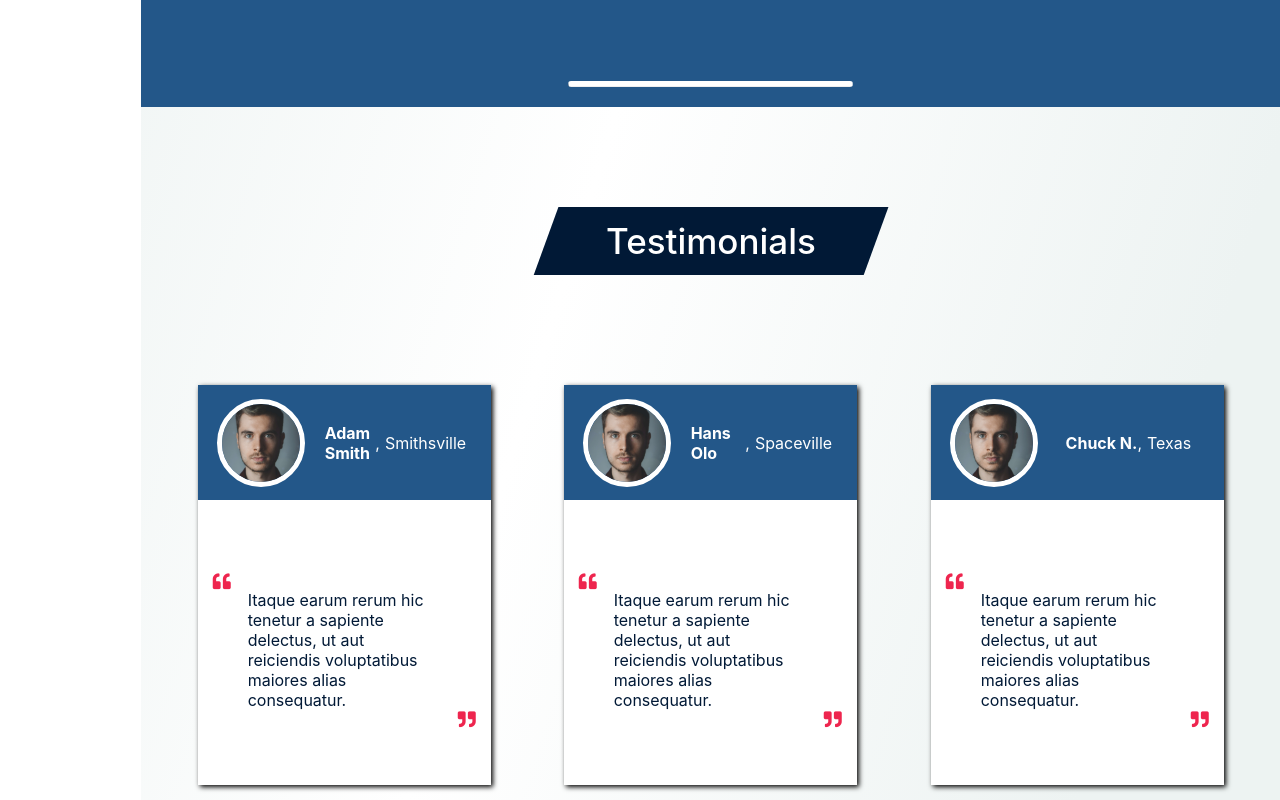
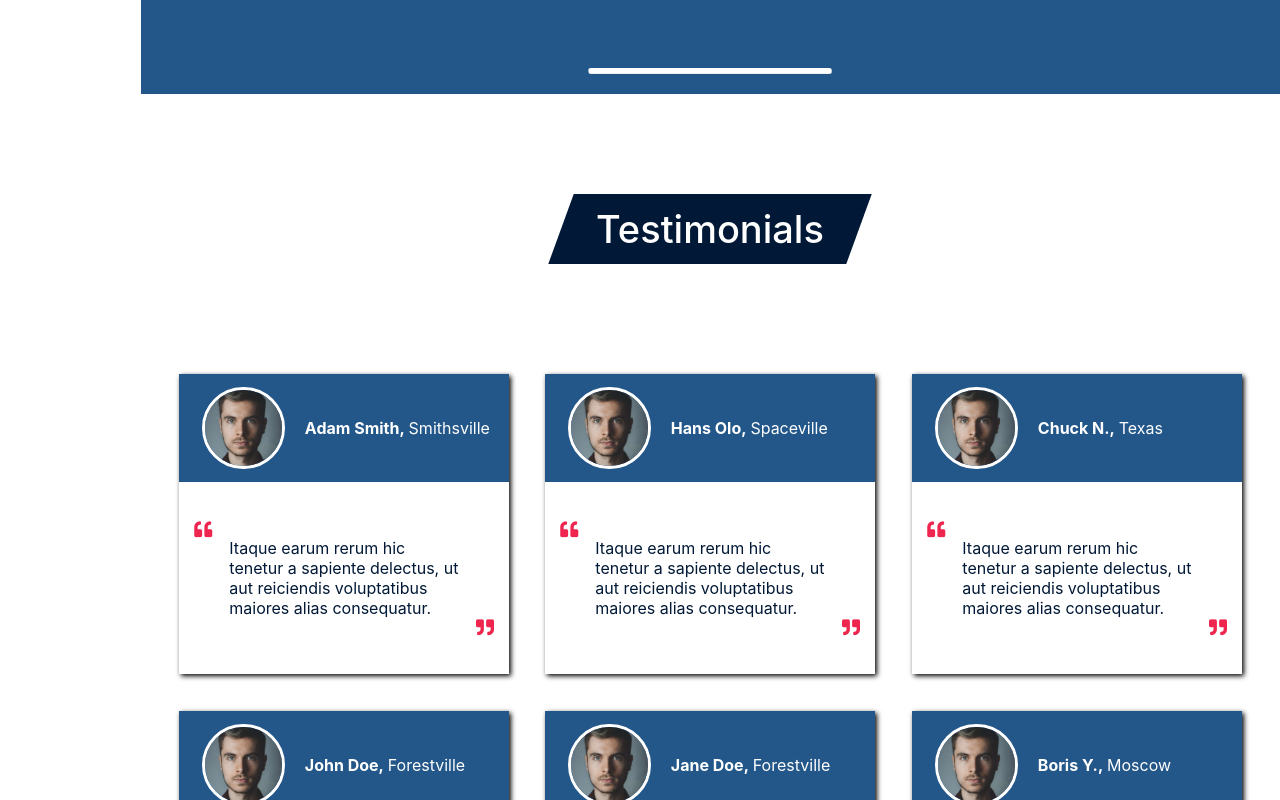
Before and after one commit to jjcreator/business-page, a React (Create React App) app: page / in a window 1280 px wide. Shown: the part 2000-2800 px from the top of the page. Built offline with nearby package versions, Linux system fonts and the light colour scheme.

Commit message:
reworked cta, added media queries

```diff
--- a/src/App.css
+++ b/src/App.css
@@ -8,6 +8,7 @@
   margin: 0 0 0 11%;
   padding: 0;
   position: relative;
+  height: 100%;
 }
 
 .flexColumn {
@@ -33,16 +34,17 @@
 }
 
 @media screen and (max-width: 1100px) {
+
+  .bigText {
+    font-size: 22px;
+  }
+}
+@media (max-width: 900px) {
   .pageContainer {
     width: 100%;
     margin: 0;
   }
   .bigText {
-    font-size: 22px;
-  }
-}
-@media (max-width: 900px) {
-  .bigText {
     font-size: 20px;
   }
 }
--- a/src/components/MainPage/CallToAction.js
+++ b/src/components/MainPage/CallToAction.js
@@ -1,13 +1,18 @@
 import React from 'react'
 import styles from "../../modules/mainStyle.module.css"
 import { Link } from "react-router-dom"
+import ScrollAnimation from 'react-animate-on-scroll'
 
 function CallToAction() {
     return (
+        <ScrollAnimation animateIn="slideInLeft" duration={3} animateOnce={false} offset={100} delay={2000}>
         <div id={styles.callToAction}>
-            <p>Still not sure if we can help? Get in touch and get a <span>free consultation online!</span> </p>
+            <img id={styles.ctaImg} src="/woman1.jpg" alt="woman calling"/>
+            <p>Still not sure if we can help? Get in touch and get a <span>free consultation online!</span></p>
+
             <Link to="/contact" id={styles.contact}>Contact us</Link>
         </div>
+        </ScrollAnimation>
     )
 }
 
--- a/src/components/MainPage/TestimonialCard.js
+++ b/src/components/MainPage/TestimonialCard.js
@@ -8,10 +8,10 @@ function TestimonialCard(props) {
             <div className={`${styles.testimonialCard} animate__zoomIn animate__delay-${props.animationDelay}s`}>
                 <div className={styles.testimonialTop}>
                     <img className={styles.testimonialImg} src={props.imgSrc} alt="user"/>
-                    <div className={styles.testimonialTopText}>
-                        <span className={styles.authorName}>{props.name}</span>,
+                    <p className={styles.testimonialTopText}>
+                        <span className={styles.authorName}>{props.name},&nbsp;</span>
                         <span className={styles.authorCity}>{props.city}</span>
-                    </div>
+                    </p>
 
                 </div>
                 <div className={styles.testimonialTextBox}>
--- a/src/components/MainPage/Testimonials.js
+++ b/src/components/MainPage/Testimonials.js
@@ -3,6 +3,7 @@ import ScrollAnimation from "react-animate-on-scroll"
 import TestimonialCard from "./TestimonialCard.js"
 import styles from "../../modules/mainStyle.module.css"
 import Shape from '../Shape.js'
+import ExpandingLine from "../MainPage/ExpandingLine"
 
 const userTesimonials = [
     {
@@ -63,10 +64,11 @@ function Testimonials() {
     return (
         <ScrollAnimation animateIn={styles.animated} animateOnce={true} offset={250} duration={0.4}>
             <section id={styles.testimonialsSection} className="flexColumn">
-                    <Shape text="Testimonials"/>
-                    <div id={styles.testimonials}>
-                        {shownTestimonials}
-                    </div>
+                <Shape text="Testimonials"/>
+                <div id={styles.testimonials}>
+                    {shownTestimonials}
+                </div>
+                <ExpandingLine animationDuration={0.5} animationDelay={400}/>
             </section>
         </ScrollAnimation>
     )
--- a/src/components/Shape.js
+++ b/src/components/Shape.js
@@ -4,14 +4,12 @@ function Shape(props) {
     const shapeStyle = {
         backgroundColor: props.color || "var(--primary-color)",
         transform: "skew(-20deg)",
-        width: "30%",
-        minWidth: "fit-content",
-        padding: "1.2% 3%"
+        padding: "1.2rem 3.5rem"
     }
 
     const textStyle = {
         textAlign: "center",
-        fontSize: "3.5rem",
+        fontSize: "3.8rem",
         color: props.textColor || "var(--showcase-color)",
         transform: "skew(20deg)",
         margin: 0,
--- a/src/index.css
+++ b/src/index.css
@@ -9,10 +9,18 @@
   font-size: 10px;
 }
 
+#root {
+  height: 100%;
+}
+
 * {
   margin: 0;
   padding: 0;
   box-sizing: border-box;
+}
+
+html {
+  height: 100%;
 }
 
 body {
@@ -23,6 +31,7 @@ body {
   -moz-osx-font-smoothing: grayscale;
   margin: 0;
   padding: 0;
+  height: 100%;
 }
 
 code {
--- a/src/modules/mainStyle.module.css
+++ b/src/modules/mainStyle.module.css
@@ -91,7 +91,7 @@ animation: pop 0.4s forwards ease-in;
     margin-bottom: 4%;
     padding: 20px;
     font-size: 20px;
-    background-color: #ED254E;
+    background-color: var(--attention-color);
     font-weight: bold;
     border-radius: 10px;
     box-shadow: 2px 2px 5px black;
@@ -182,7 +182,7 @@ animation: pop 0.4s forwards ease-in;
     flex-direction: column;
     align-items: center;
     justify-content: center;
-    padding: 20px;
+    padding: 20px 100px;
     margin-top: 15vh;
     background-color: var(--secondary-color);
     color: var(--showcase-color);
@@ -252,7 +252,7 @@ animation: pop 0.4s forwards ease-in;
     flex-direction: column;
     justify-content: center;
     align-items: center;
-    padding: 20px;
+    padding: 0 100px;
     width: 100%;
 }
 
@@ -264,16 +264,14 @@ animation: pop 0.4s forwards ease-in;
 }
 
 .testimonialCard {
-    width: 80%;
-    margin-bottom: 10%;
-    height: 400px;
+    width: 90%;
+    height: 300px;
     display: flex;
     flex-direction: column;
     align-items: center;
-    color: var(--primary-color);
     box-shadow: 2px 2px 5px black;
     position: relative;
-    justify-content: flex-end;
+    justify-content: flex-start;
     background-color: var(--showcase-color);
     margin: 0 auto 10% auto;
 }
@@ -287,33 +285,26 @@ animation: pop 0.4s forwards ease-in;
     color: var(--showcase-color);
     font-size: 16px;
     position: relative;
-    height: 30%;
+    height: 40%;
 }
 
 .testimonialTopText {
-    width: 50%;
-    display: flex;
-    justify-content: center;
-    align-items: center;
     margin-right: auto;
-}
-
-.authorCity {
-    padding: 0 5px;
+    padding: 0 0 0 20px;
+    width: 75%;
 }
 
 .authorName {
     font-weight: bolder;
+
 }
 
 .testimonialImg {
     border-radius: 50%;
-    flex-basis: 30%;
-    width: 30%;
-    margin: 0 auto;
+    width: 25%;
     z-index: 3;
-    border: 5px solid var(--showcase-color);
-    margin-left: auto;
+    border: 3px solid var(--showcase-color);
+    margin-left: 7%;
 }
 
 .quote {
@@ -340,7 +331,6 @@ animation: pop 0.4s forwards ease-in;
     flex-direction: column;
     font-size: 16px;
     color: var(--primary-color);
-    margin-top: 5%;
 }
 
 .testimonialTextBox p {
@@ -350,53 +340,63 @@ animation: pop 0.4s forwards ease-in;
 /* -------------------------Call to action------------------------- */
 
 #callToAction {
-    background-image: url(/phone.jpg);
-    background-position: right;
-    background-size: contain;
-    background-repeat: no-repeat;
-    margin: 100px auto;
+    margin-top: 100px;
     display: flex;
-    justify-content: flex-start;
+    justify-content: center;
     align-items: center;
     width: 60%;
     background-color: white;
-    box-shadow: 2px 2px 5px black;
-    padding: 50px;
+    background: rgb(255,255,255);
+background: linear-gradient(63deg, rgba(255,255,255,1) 0%, rgba(106,120,137,0.5) 100%, rgba(255,255,255,1) 100%);
+background: var(--secondary-color);
+    box-shadow: var(--box-shadow);
+    color: var(--showcase-color);
+    margin: 8vh auto;
 }
 
 #callToAction p {
     line-height: 2;
-    font-weight: bold;
     z-index: 2;
     text-transform: uppercase;
     text-align: center;
-    font-size: 22px;
-
+    font-size: 18px;
+    font-family: Raleway;
+    padding: 10px;
 }
 
 #callToAction span {
     color: red;
+    font-weight: 600;
+}
+
+#ctaImg {
+    width: 20%
 }
 
 #contact {
     background-color: rgba(3, 3, 78, 0.493);
+    background-color: var(--attention-color);
+    border-radius: 10px;
     padding: 20px;
     cursor: pointer;
     color: white;
     z-index: 2;
     font-size: 20px;
     font-weight: bold;
-    margin: 0 5%;
-    width: 30%;
-    transition: 0.10s ease-in;
+    margin: 0 3%;
+    min-width: fit-content;
     text-decoration: none;
     display: flex;
     justify-content: center;
     align-items: center;
+    box-shadow: var(--box-shadow);
+    transition: 0.2s ease-in;
 }
 
 #contact:hover {
-    background-color: rgb(3, 3, 78);
+    background-color: rgb(190, 29, 61);
+    transform: translateY(5%);
+    transition: 0.2s ease-in;
 }
 
 /* ------------------------- Media Queries ------------------------- */
@@ -421,6 +421,12 @@ animation: pop 0.4s forwards ease-in;
     }
     #missionImg {
         width: 45%;
+    }
+    #testimonialsSection {
+        padding: 20px;
+    }
+    #callToAction {
+        width: 70%
     }
 
 }
@@ -487,6 +493,16 @@ animation: pop 0.4s forwards ease-in;
     #testimonials {
         grid-template: 1fr/1fr 1fr;
     }
+    #callToAction {
+        width: 90%;
+    }
+
+    #callToAction p {
+        font-size: 16px;
+    }
+    #contact {
+        font-size: 16px;
+    }
 }
 
 @media screen and (max-width: 650px) {
@@ -526,4 +542,15 @@ animation: pop 0.4s forwards ease-in;
     #testimonials {
         grid-template: 1fr/1fr;
     }
+    #callToAction {
+        width: 100%;
+        margin-bottom: 0;
+    }
+
+    #callToAction p {
+        font-size: 14px;
+    }
+    #contact {
+        font-size: 16px;
+    }
 }
```
Also changed, not shown: public/woman1.jpg (added).
